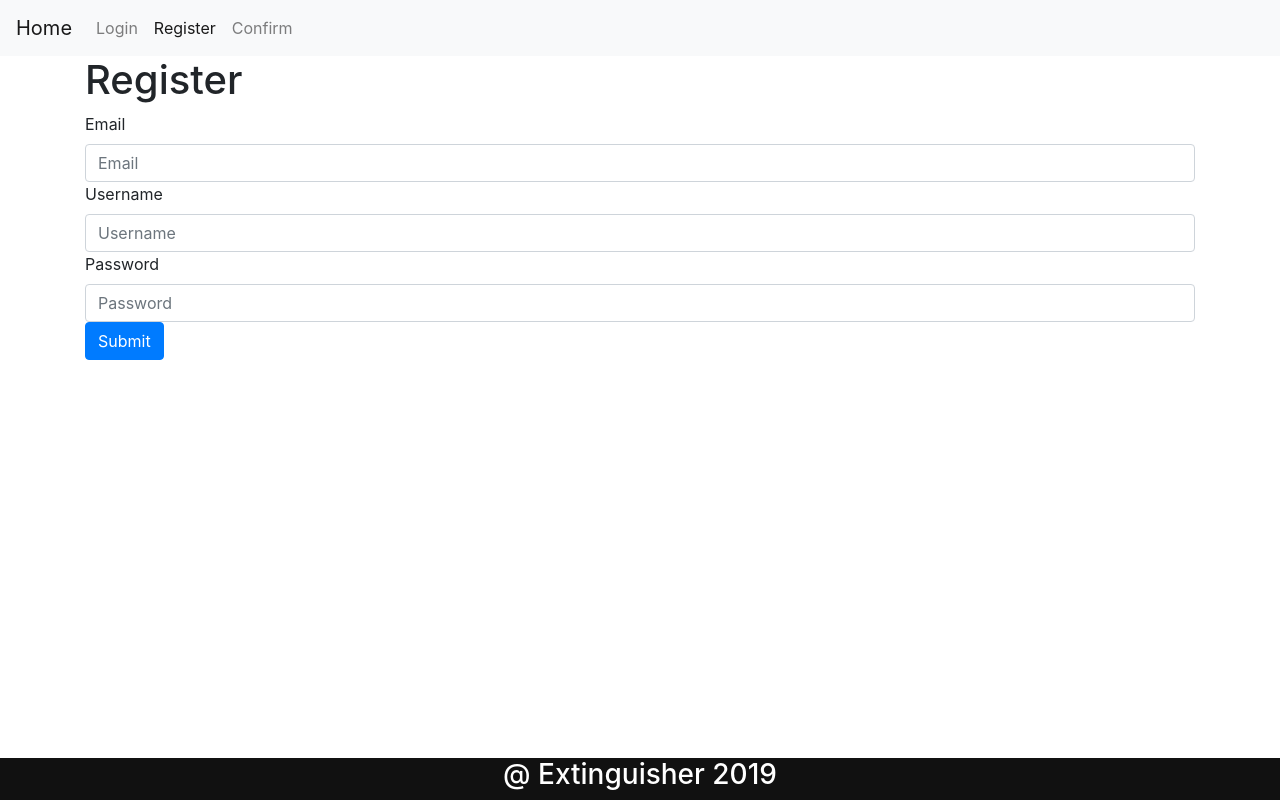
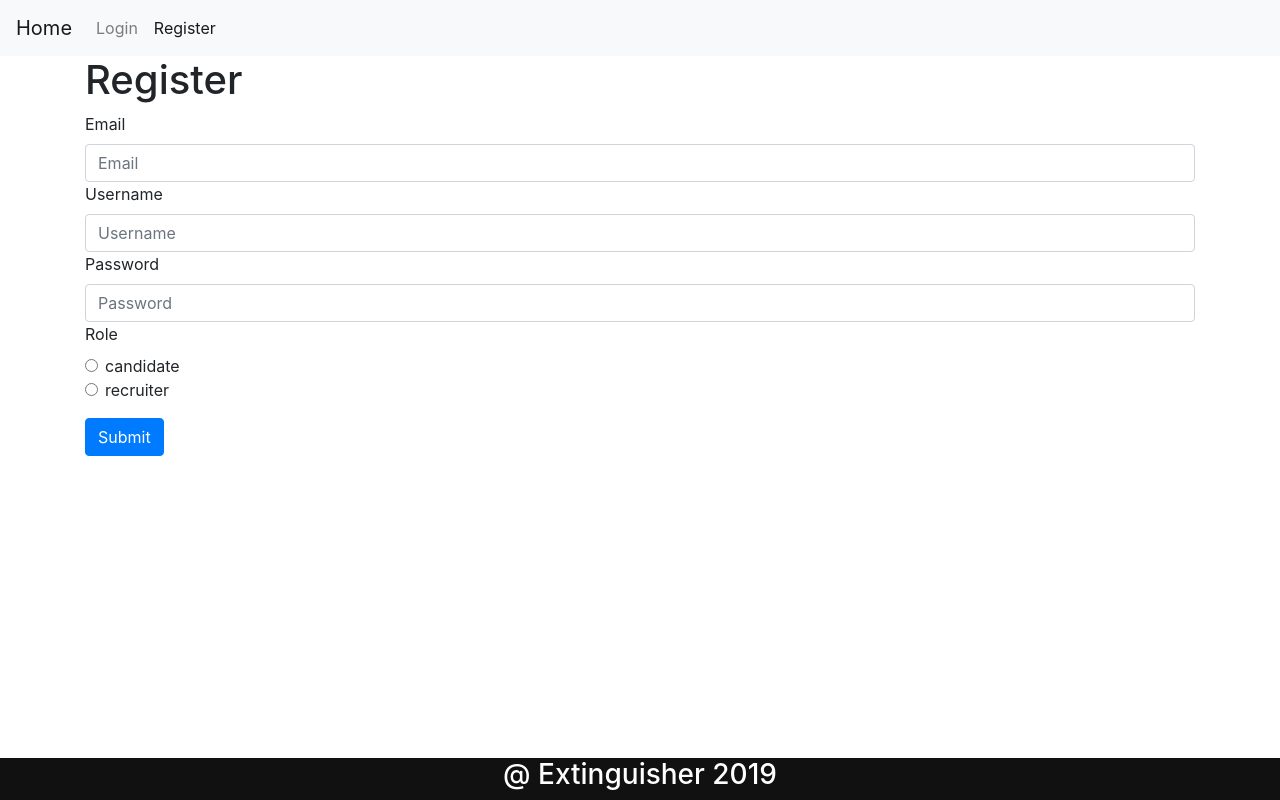
Before and after one commit to lodz-university-of-technology-masi/Extinguisher, a React (Create React App) app in the folder app/: page /register in a window 1280 px wide. Built offline with nearby package versions, Linux system fonts and the light colour scheme; what aws-amplify would draw is missing.

Commit message:
Session fixes

```diff
--- a/app/src/App.js
+++ b/app/src/App.js
@@ -6,7 +6,7 @@ import Header from './components/Header'
 import Main from './components/Main'
 import Login from './components/Login'
 import Register from './components/Register'
-import Confirm from './pages/Confirm'
+import Confirm from './alt/Confirm'
 import AddTest from './pages/AddTest'
 import {BrowserRouter, Route, Switch, Redirect} from 'react-router-dom'
 import {AppProvider} from "./context/AppContext";
@@ -30,7 +30,7 @@ class App extends Component {
                                 <Route exact path="/" component={Main}/>
                                 <Route exact path="/login" component={Login}/>
                                 <Route exact path="/register" component={Register}/>
-                                <Route exact path="/confirm" component={Confirm}/>
+                                {/*<Route exact path="/confirm" component={Confirm}/>*/}
                                 <Route exact path="/logout" render={() => (<Redirect to="/"/>)}/>
                                 <Route exact path="/yandex" component={YandexTranslation}/>
                                 <ProtectedRoute exact path="/addTest" component={AddTest}/>
--- a/app/src/api/Api.js
+++ b/app/src/api/Api.js
@@ -1,5 +1,5 @@
 import axios from "axios";
-import {testsUrl} from './Routes'
+import {testsUrl,userUrl} from './Routes'
 
 const get = url =>
     new Promise(((resolve, reject) => {
@@ -29,10 +29,9 @@ const post = (url, body) =>
         axios.post(url, body)
             .then(response => {
                 if (response.status === 201 || response.status===200) {
-                    alert("dziala")
                     resolve(response.data);
                 } else {
-                    alert("nie")
+                    alert("Something went wrong")
                     reject(response)
                 }
             })
@@ -44,10 +43,10 @@ const put = (url, body) =>
             .then(response => {
                 console.log(response.status)
                 if (response.status === 200 || response.status===204) {
-                    alert("działa")
+                    // alert("działa")
                     resolve(response.data.data) // put nie powinien zwracac body w response i status no content(204) a nie ok (200)
                 } else {
-                    alert("nie")
+                    alert("Something went wrong")
                     reject(response)
                 }
             })
@@ -66,3 +65,4 @@ const del = url =>
     }));
 
 export const saveTest = body => post(testsUrl(), body);
+export const confirmUser = body => post(userUrl(), body);
--- a/app/src/api/Routes.js
+++ b/app/src/api/Routes.js
@@ -1,3 +1,6 @@
 const serverTest = 'https://d1yalzslbd.execute-api.us-east-1.amazonaws.com';
+const serverUser = 'https://ng6oznbmy0.execute-api.us-east-1.amazonaws.com';
 export const testsUrl = id =>
     id ? `${serverTest}/prod/tests/${id}` : `${serverTest}/prod/tests`;
+export const userUrl = id =>
+    id ? `${serverUser}/dev/users/${id}` : `${serverUser}/dev/users`;
--- a/app/src/components/Header.js
+++ b/app/src/components/Header.js
@@ -1,9 +1,8 @@
-import React, {useState, useContext} from 'react';
+import React, {useContext} from 'react';
 import '../style/Header.css'
 import {AppContext} from "../context/AppContext";
 import {Nav, Navbar} from "react-bootstrap";
-import {Link, NavLink} from "react-router-dom";
-import Auth from "@aws-amplify/auth/lib/Auth";
+import {NavLink} from "react-router-dom";
 
 const Header = () => {
 
@@ -23,18 +22,16 @@ const Header = () => {
                             <Nav.Link as={NavLink} exact to="/userTestList">UserTestList</Nav.Link>
                             <Nav.Link as={NavLink} exact to="/userTestView">UserTestView</Nav.Link>
                             <Nav.Link as={NavLink} onClick={async () => {
-                                let currentUser = Auth.userPool.getCurrentUser();
-                                console.log(currentUser);
-                                // await Auth.signOut();
                                 setUser(null);
-                                setIsAuthenticated(false)
+                                setIsAuthenticated(false);
+                                await user.signOut();
                             }} exact to="/logout">Logout</Nav.Link>
                         </>
                         :
                         <>
                             <Nav.Link as={NavLink} exact to="/login">Login</Nav.Link>
                             < Nav.Link as={NavLink} exact to="/register"> Register</Nav.Link>
-                            <Nav.Link as={NavLink} exact to="/confirm"> Confirm</Nav.Link>
+                            {/*<Nav.Link as={NavLink} exact to="/confirm"> Confirm</Nav.Link>*/}
                         </>}
                 </Nav>
             </Navbar.Collapse>
--- a/app/src/components/Main.js
+++ b/app/src/components/Main.js
@@ -13,7 +13,10 @@ const Main = () => {
             <Jumbotron>
                 <h1>Recruiting app!</h1>
                 {isAuthenticated ?
-                    <h2>Witaj {user.username} </h2>
+                    <>
+                        <h2>Witaj {user.username} </h2>
+                        <h3>Twoja rola to: {user.getSignInUserSession().getIdToken().payload['custom:role']}</h3>
+                    </>
                     :
                     <><h1>Brak autentykacji </h1>  <Link to={`/login`} className="btn btn-success btn-md ml-3">Zaloguj
                         się!</Link></>
--- a/app/src/components/Register.js
+++ b/app/src/components/Register.js
@@ -4,6 +4,7 @@ import 'aws-amplify'
 import {Auth} from "aws-amplify";
 import {Redirect} from "react-router-dom";
 import {Alert, Button, Container, Form, FormControl, FormLabel, Spinner} from "react-bootstrap";
+import * as Api from '../api/Api'
 
 class Register extends Component {
     state = {
@@ -52,7 +53,7 @@ class Register extends Component {
             [name]: e.target.value
         })
     };
-    handleSubmit = e => {
+    handleSubmit = async e => {
         const {username, email, password} = this.state;
         e.preventDefault();
 
@@ -67,52 +68,26 @@ class Register extends Component {
                 loading: true
             });
 
-            Auth.signUp({
+            await Auth.signUp({
                 username,
                 password,
-                attributes: {email}
+                attributes: {
+                    email, 'custom:role': 'candidate'
+                }
             }).then(data => {
-                console.log(data);
-                this.setState({isOk: true})
+                this.setState({isOk: true});
+                Api.confirmUser({userID: username});
             })
                 .catch(err => {
-                    console.log(err);
                     this.setState({message: err.message})
                 })
                 .finally(this.setState({loading: false}))
+
 
             /*  var poolData = {
                   UserPoolId: 'us-east-1_BfxnMv90t',
                   ClientId: '61qf8cn3re4asgfmvp6kha15r2'
               };
-              var userPool = new CognitoUserPool(poolData);
-              var attributeList = [];
-
-              var dataEmail = {
-                  Name: 'email',
-                  Value: this.state.email
-              };
-
-              var attributeEmail = new CognitoUserAttribute(dataEmail);
-
-
-              attributeList.push(attributeEmail);
-
-
-
-
-            var cognitoUser;
-
-            userPool.signUp(this.state.username, this.state.password, attributeList, null, function (err, result) {
-                if (err) {
-                    alert(err);
-                    return;
-                }
-
-                cognitoUser = result.user;
-                cognitoUser.confirmRegistration = true;
-                console.log('user name is ' + cognitoUser.getUsername());
-            });
             */
         } else {
             this.setState({
@@ -125,19 +100,11 @@ class Register extends Component {
         }
     }
 
-    componentDidUpdate() {
-        if (this.state.message !== '') {
-            setTimeout(() => this.setState({
-                message: ''
-            }), 9000);
-        }
-    }
-
     render() {
         const {isOk, username, email, errors, loading, message, password} = this.state;
         if (isOk) {
             return (
-                <Redirect to="/confirm"/>);
+                <Redirect to="/login"/>);
         }
 
         return (
@@ -164,6 +131,18 @@ class Register extends Component {
                     />
                     {this.state.errors.password &&
                     <Alert variant="danger"> {this.messages.password_incorect}</Alert>}
+                    <div className="mb-3">
+                        <FormLabel>Role</FormLabel>
+                        <Form.Check
+                            type="radio"
+                            label="candidate"
+                        />
+
+                        <Form.Check
+                            type="radio"
+                            label="recruiter"
+                        />
+                    </div>
                     <Button variant="primary" type="submit">
                         Submit
                     </Button>
```
Also changed, not shown: app/src/alt/Confirm.js (renamed from app/src/pages/Confirm.js, +2 -19 lines), app/src/components/Login.js (+23 -4 lines), app/src/alt/Confirm.css (renamed from app/src/style/Confirm.css).
